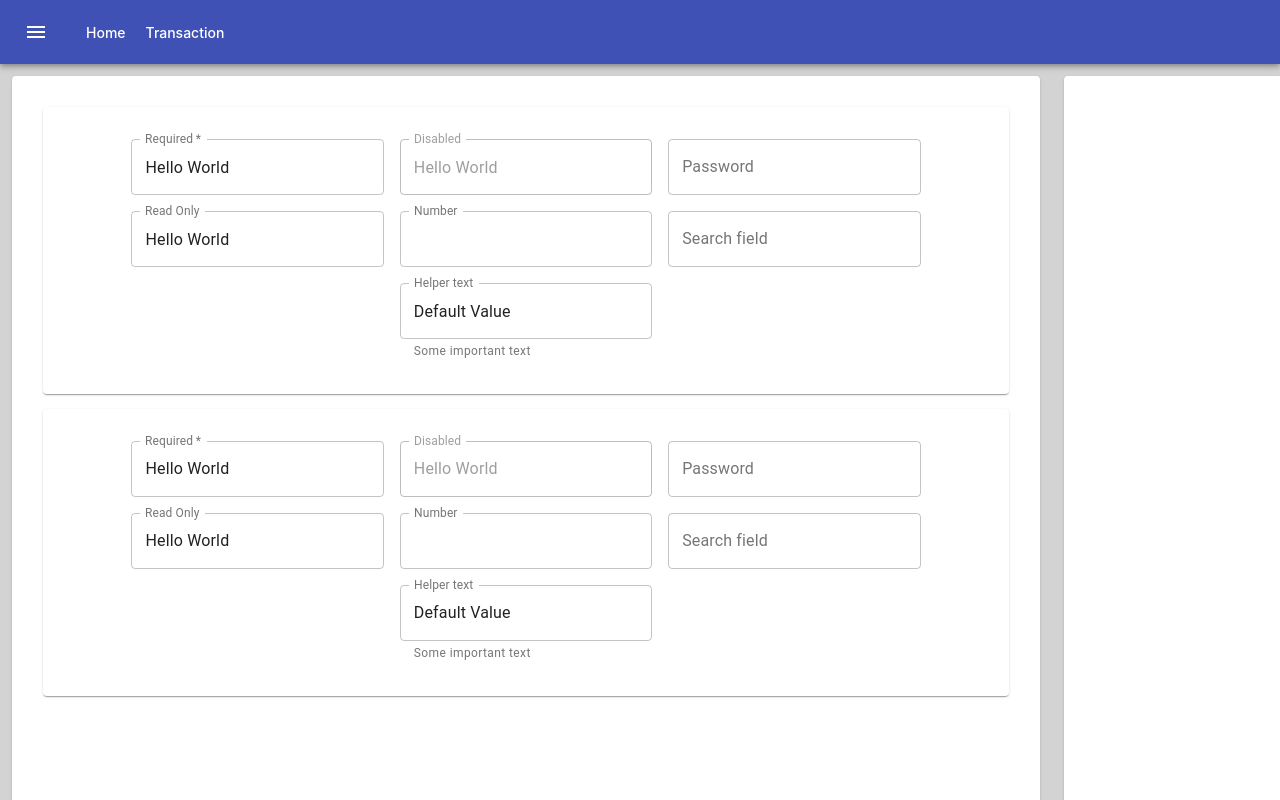
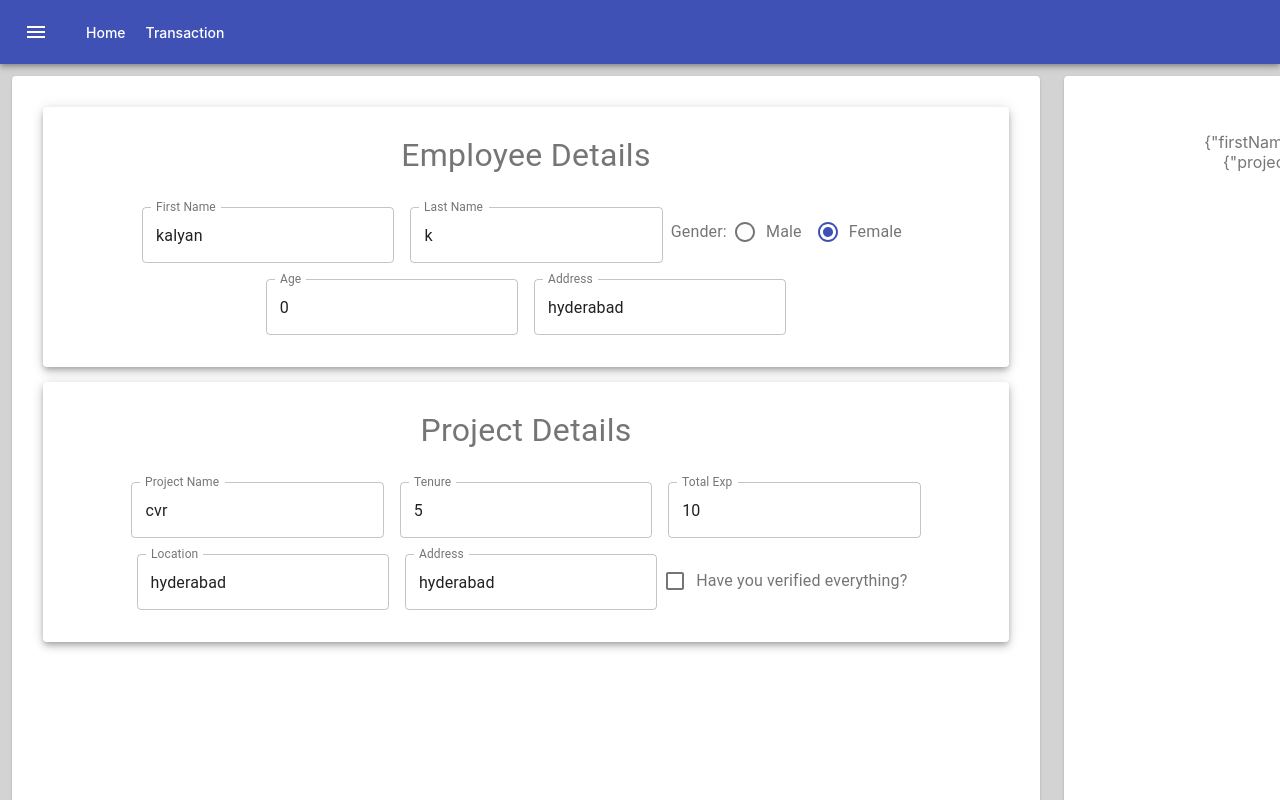
Before and after one commit to kalyan-k/features-experiment-react, a React (Create React App) app: page /#/sampleForm in a window 1280 px wide. Shown: the top 800 px of the page. Built offline with nearby package versions, Linux system fonts and the light colour scheme.

Commit message:
few more chagnes

```diff
--- a/src/components/sample-form.component.tsx
+++ b/src/components/sample-form.component.tsx
@@ -1,8 +1,9 @@
-import React from 'react';
+import React, { useContext } from 'react';
 
 import EmployeeComponent from './shared/employee.component';
 import ProjectDetailsComponent from './shared/project-details.component';
 import { Box, Grid, Paper, makeStyles, Theme, createStyles } from '@material-ui/core';
+import { CompEmpContext } from '../shared/context/company-employee.context';
 
 const useStyles = makeStyles((theme: Theme) =>
     createStyles({
@@ -20,6 +21,7 @@ const useStyles = makeStyles((theme: Theme) =>
 
 function SampleFormComponent() {
     const classes = useStyles();
+    const model = useContext(CompEmpContext);
 
     return (
         <Box className={classes.root}>
@@ -44,6 +46,8 @@ function SampleFormComponent() {
                 <Grid item xs={12} sm={6}>
                     <Paper className={classes.paper}>
                         Show the output here
+                        <br />
+                        {JSON.stringify(model)}
                     </Paper>
                 </Grid>
             </Grid>
--- a/src/components/shared/employee.component.tsx
+++ b/src/components/shared/employee.component.tsx
@@ -1,5 +1,6 @@
-import React from 'react';
-import { Box, makeStyles, Theme, createStyles, Paper, TextField } from '@material-ui/core';
+import React, { useContext } from 'react';
+import { Box, makeStyles, Theme, createStyles, Paper, TextField, Typography, RadioGroup, FormControlLabel, Radio, FormLabel } from '@material-ui/core';
+import { CompEmpContext } from '../../shared/context/company-employee.context';
 
 const useStyles = makeStyles((theme: Theme) =>
     createStyles({
@@ -20,56 +21,41 @@ const useStyles = makeStyles((theme: Theme) =>
 
 function EmployeeComponent() {
     const classes = useStyles();
+    const model = useContext(CompEmpContext);
 
     return (
         <Box className={classes.root}>
-            <Paper className={classes.paper}>
+            <Paper className={classes.paper} elevation={5}>
+                <Typography style={{ fontSize: '2em' }}>Employee Details</Typography>
+                <br />
                 <TextField
-                    required
-                    id="outlined-required"
-                    label="Required"
-                    defaultValue="Hello World"
+                    label="First Name"
                     variant="outlined"
+                    value={model.employeeDetails.firstName}
+                    onChange={(e) => { model.employeeDetails.firstName = e.target.value; }}
                 />
                 <TextField
-                    disabled
-                    id="outlined-disabled"
-                    label="Disabled"
-                    defaultValue="Hello World"
+                    label="Last Name"
                     variant="outlined"
+                    value={model.employeeDetails.lastName}
+                />
+                <Box style={{ alignItems: 'center', display: 'inline-flex', minHeight: 65 }}>
+                    <FormLabel>Gender: &nbsp;</FormLabel>
+                    <RadioGroup value={model.employeeDetails.gender} style={{ display: 'inline-flex', flexDirection: 'row' }}>
+                        <FormControlLabel value="m" control={<Radio color="primary" />} label="Male" />
+                        <FormControlLabel value="f" control={<Radio color="primary" />} label="Female" />
+                    </RadioGroup>
+                </Box>
+                <TextField
+                    label="Age"
+                    type="number"
+                    variant="outlined"
+                    value={model.employeeDetails.age}
                 />
                 <TextField
-                    id="outlined-password-input"
-                    label="Password"
-                    type="password"
-                    autoComplete="current-password"
+                    label="Address"
                     variant="outlined"
-                />
-                <TextField
-                    id="outlined-read-only-input"
-                    label="Read Only"
-                    defaultValue="Hello World"
-                    InputProps={{
-                        readOnly: true,
-                    }}
-                    variant="outlined"
-                />
-                <TextField
-                    id="outlined-number"
-                    label="Number"
-                    type="number"
-                    InputLabelProps={{
-                        shrink: true,
-                    }}
-                    variant="outlined"
-                />
-                <TextField id="outlined-search" label="Search field" type="search" variant="outlined" />
-                <TextField
-                    id="outlined-helperText"
-                    label="Helper text"
-                    defaultValue="Default Value"
-                    helperText="Some important text"
-                    variant="outlined"
+                    value={model.employeeDetails.address}
                 />
             </Paper>
         </Box>
--- a/src/components/shared/project-details.component.tsx
+++ b/src/components/shared/project-details.component.tsx
@@ -1,5 +1,6 @@
-import React from 'react';
-import { Box, Paper, TextField, makeStyles, Theme, createStyles } from '@material-ui/core';
+import React, { useContext } from 'react';
+import { Box, Paper, TextField, makeStyles, Theme, createStyles, Typography, Checkbox, FormControlLabel } from '@material-ui/core';
+import { CompEmpContext } from '../../shared/context/company-employee.context';
 
 const useStyles = makeStyles((theme: Theme) =>
     createStyles({
@@ -20,57 +21,54 @@ const useStyles = makeStyles((theme: Theme) =>
 
 function ProjectDetailsComponent() {
     const classes = useStyles();
+    const model = useContext(CompEmpContext);
+
+    const handleCheckBoxChange = () => {
+
+    }
 
     return (
         <Box className={classes.root}>
-            <Paper className={classes.paper}>
+            <Paper className={classes.paper} elevation={5}>
+                <Typography style={{ fontSize: '2em' }}>Project Details</Typography>
+                <br />
                 <TextField
-                    required
-                    id="outlined-required"
-                    label="Required"
-                    defaultValue="Hello World"
+                    label="Project Name"
                     variant="outlined"
+                    value={model.projectDetails.projectName}
                 />
                 <TextField
-                    disabled
-                    id="outlined-disabled"
-                    label="Disabled"
-                    defaultValue="Hello World"
+                    label="Tenure"
+                    type="number"
                     variant="outlined"
+                    value={model.projectDetails.tenure}
                 />
                 <TextField
-                    id="outlined-password-input"
-                    label="Password"
-                    type="password"
-                    autoComplete="current-password"
+                    label="Total Exp"
                     variant="outlined"
+                    value={model.projectDetails.totalExp}
                 />
                 <TextField
-                    id="outlined-read-only-input"
-                    label="Read Only"
-                    defaultValue="Hello World"
-                    InputProps={{
-                        readOnly: true,
-                    }}
+                    label="Location"
                     variant="outlined"
+                    value={model.projectDetails.location}
                 />
                 <TextField
-                    id="outlined-number"
-                    label="Number"
-                    type="number"
-                    InputLabelProps={{
-                        shrink: true,
-                    }}
+                    label="Address"
                     variant="outlined"
+                    value={model.projectDetails.address}
                 />
-                <TextField id="outlined-search" label="Search field" type="search" variant="outlined" />
-                <TextField
-                    id="outlined-helperText"
-                    label="Helper text"
-                    defaultValue="Default Value"
-                    helperText="Some important text"
-                    variant="outlined"
-                />
+                <Box style={{ alignItems: 'center', display: 'inline-flex', minHeight: 70 }}>
+                    <FormControlLabel
+                        control={
+                            <Checkbox
+                                onChange={handleCheckBoxChange}
+                                color="primary"
+                            />
+                        }
+                        label="Have you verified everything?"
+                    />
+                </Box>
             </Paper>
         </Box>
     )
--- /dev/null
+++ b/src/shared/context/company-employee.context.ts
@@ -0,0 +1,22 @@
+import { createContext } from "react";
+import { ICompanyEmpDetails } from "../interfaces/company-employee-details.interface";
+
+const initionalCompEmpContext: ICompanyEmpDetails = {
+    companyName: "cdk",
+    employeeDetails: {
+        firstName: "kalyan",
+        lastName: "k",
+        age: 0,
+        gender: "f",
+        address: "hyderabad"
+    },
+    projectDetails: {
+        projectName: "cvr",
+        totalExp: 10,
+        tenure: 5,
+        location: "hyderabad",
+        address: "hyderabad"
+    }
+}
+
+export const CompEmpContext = createContext(initionalCompEmpContext);
```
Also changed, not shown: src/shared/interfaces/company-employee-details.interface.ts (added, +21 -0 lines).
